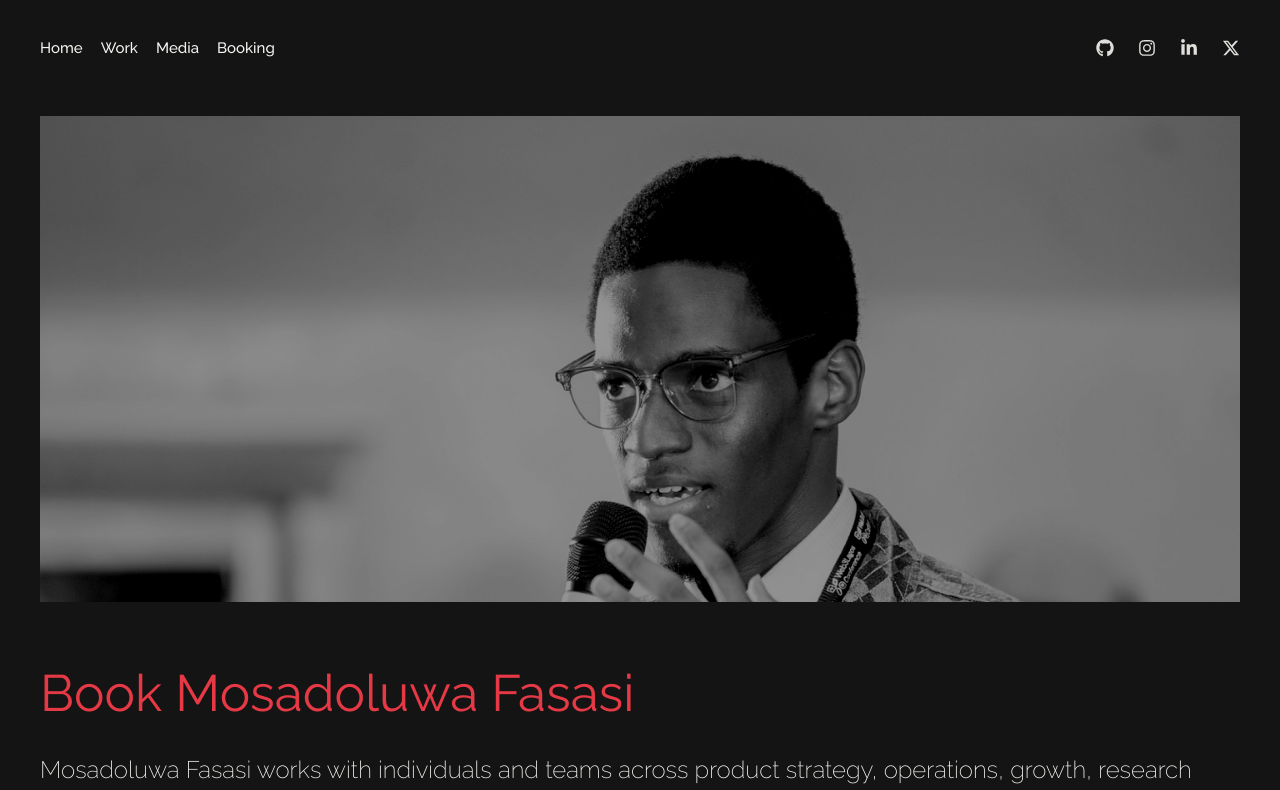
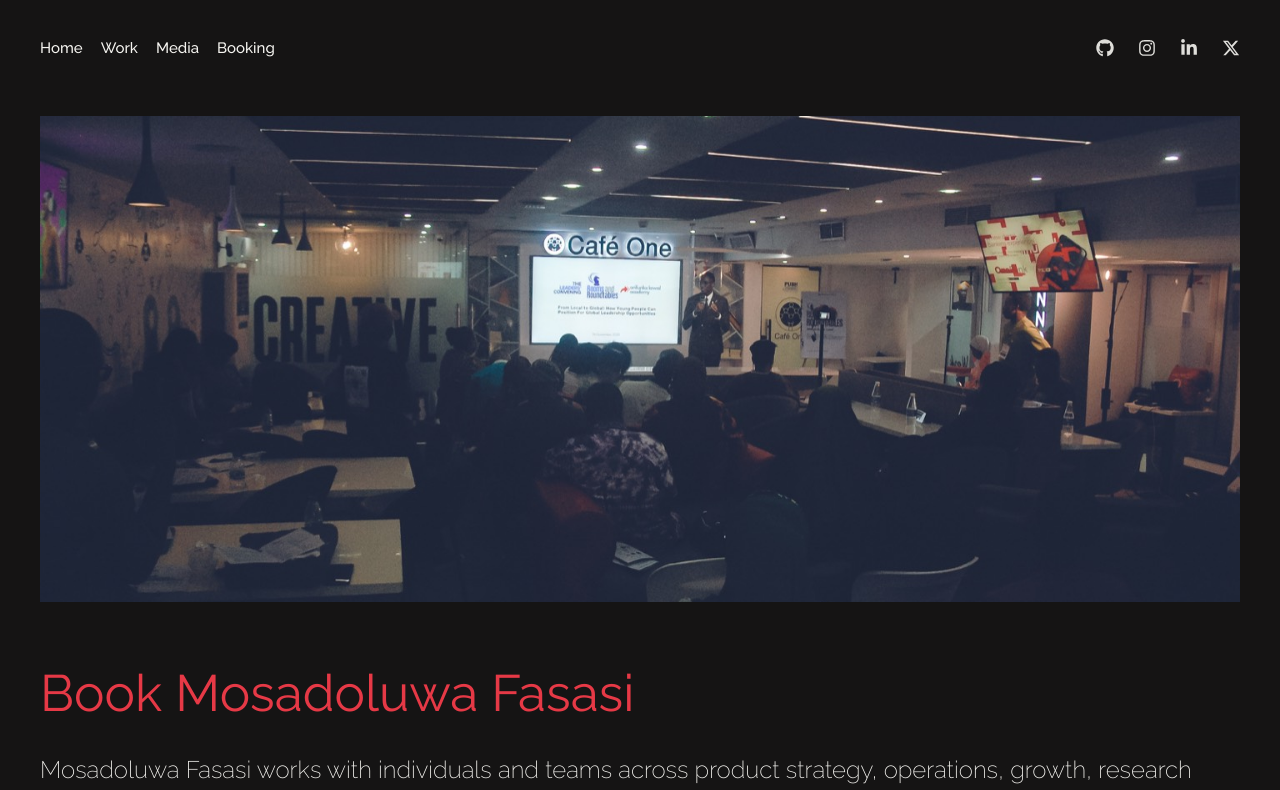
Before and after one commit to Mosamorphing/website, a React (Vite) app: page /booking in a window 1280 px wide. Shown: the top 790 px of the page. Built offline with nearby package versions, Linux system fonts and the light colour scheme.

Commit message:
add booking hero slideshow

```diff
--- a/src/pages/Booking/Booking.jsx
+++ b/src/pages/Booking/Booking.jsx
@@ -1,7 +1,25 @@
-import { useState } from "react";
+import { useEffect, useRef, useState } from "react";
 import "./booking.css";
 
 const FORM_NAME = "booking-request";
+const HERO_SLIDES = [
+  {
+    desktopSrc: "/booking-room-desktop.jpg",
+    mobileSrc: "/booking-room-mobile.jpg",
+    alt: "Mosadoluwa Fasasi speaking to an audience",
+    width: 1440,
+    height: 957,
+    className: "booking-hero-slide--room",
+  },
+  {
+    desktopSrc: "/booking-hero-desktop.jpg",
+    mobileSrc: "/booking-hero-mobile.jpg",
+    alt: "Mosadoluwa Fasasi speaking at Web3Lagos Conference",
+    width: 1440,
+    height: 1800,
+    className: "booking-hero-slide--portrait",
+  },
+];
 
 const encodeFormData = (data) => new URLSearchParams(data).toString();
 
@@ -18,6 +36,59 @@ const getBookingPayload = (formElement) => {
 
 const Booking = () => {
   const [status, setStatus] = useState("idle");
+  const [activeSlide, setActiveSlide] = useState(0);
+  const [portraitReady, setPortraitReady] = useState(false);
+  const [heroIsVisible, setHeroIsVisible] = useState(true);
+  const [pageIsVisible, setPageIsVisible] = useState(true);
+  const heroRef = useRef(null);
+
+  const advanceHero = () => {
+    if (activeSlide === 0 && !portraitReady) return;
+    setActiveSlide((currentSlide) => (currentSlide + 1) % HERO_SLIDES.length);
+  };
+
+  useEffect(() => {
+    const hero = heroRef.current;
+    if (!hero || !("IntersectionObserver" in window)) return undefined;
+
+    const observer = new IntersectionObserver(
+      ([entry]) => setHeroIsVisible(entry.isIntersecting),
+      { threshold: 0.2 },
+    );
+
+    observer.observe(hero);
+    return () => observer.disconnect();
+  }, []);
+
+  useEffect(() => {
+    const handleVisibilityChange = () => setPageIsVisible(!document.hidden);
+    document.addEventListener("visibilitychange", handleVisibilityChange);
+    return () => document.removeEventListener("visibilitychange", handleVisibilityChange);
+  }, []);
+
+  useEffect(() => {
+    const prefersReducedMotion = window.matchMedia(
+      "(prefers-reduced-motion: reduce)",
+    ).matches;
+
+    if (!portraitReady || !heroIsVisible || !pageIsVisible || prefersReducedMotion) {
+      return undefined;
+    }
+
+    const timer = window.setTimeout(() => {
+      setActiveSlide((currentSlide) =>
+        (currentSlide + 1) % HERO_SLIDES.length,
+      );
+    }, 6500);
+
+    return () => window.clearTimeout(timer);
+  }, [activeSlide, heroIsVisible, pageIsVisible, portraitReady]);
+
+  const handleHeroKeyDown = (event) => {
+    if (event.key !== "Enter" && event.key !== " ") return;
+    event.preventDefault();
+    advanceHero();
+  };
 
   const handleSubmit = async (event) => {
     event.preventDefault();
@@ -64,21 +135,36 @@ const Booking = () => {
 
   return (
     <main className="booking-page layout__container">
-      <div className="booking-hero">
-        <picture>
-          <source
-            media="(max-width: 768px)"
-            srcSet="/booking-hero-mobile.jpg"
-          />
-          <img
-            src="/booking-hero-desktop.jpg"
-            alt="Mosadoluwa Fasasi speaking at Web3Lagos Conference"
-            width="1440"
-            height="1800"
-            decoding="async"
-            fetchPriority="high"
-          />
-        </picture>
+      <div
+        ref={heroRef}
+        className="booking-hero"
+        role="button"
+        tabIndex="0"
+        aria-label="Show next booking photograph"
+        onClick={advanceHero}
+        onKeyDown={handleHeroKeyDown}
+      >
+        {HERO_SLIDES.map((slide, index) => (
+          <picture
+            key={slide.desktopSrc}
+            className={`booking-hero-slide ${slide.className} ${
+              activeSlide === index ? "is-active" : ""
+            }`}
+            aria-hidden={activeSlide !== index}
+          >
+            <source media="(max-width: 768px)" srcSet={slide.mobileSrc} />
+            <img
+              src={slide.desktopSrc}
+              alt={slide.alt}
+              width={slide.width}
+              height={slide.height}
+              decoding="async"
+              loading={index === 0 ? "eager" : "lazy"}
+              fetchPriority={index === 0 ? "high" : "low"}
+              onLoad={index === 1 ? () => setPortraitReady(true) : undefined}
+            />
+          </picture>
+        ))}
       </div>
 
       <header className="booking-intro">
--- a/src/pages/Booking/booking.css
+++ b/src/pages/Booking/booking.css
@@ -4,13 +4,32 @@
 }
 
 .booking-hero {
+  cursor: pointer;
   height: clamp(340px, 38vw, 560px);
   margin-top: 28px;
+  outline: none;
   overflow: hidden;
   position: relative;
 }
 
-.booking-hero picture,
+.booking-hero-slide {
+  inset: 0;
+  opacity: 0;
+  position: absolute;
+  transition: opacity 1.1s ease;
+}
+
+.booking-hero-slide.is-active {
+  opacity: 1;
+  z-index: 1;
+}
+
+.booking-hero:focus-visible {
+  outline: 1px solid #e63946;
+  outline-offset: 4px;
+}
+
+.booking-hero-slide,
 .booking-hero img {
   display: block;
   height: 100%;
@@ -18,8 +37,16 @@
 }
 
 .booking-hero img {
+  object-fit: cover;
+  pointer-events: none;
+}
+
+.booking-hero-slide--room img {
+  object-position: center;
+}
+
+.booking-hero-slide--portrait img {
   filter: grayscale(0.8) brightness(0.58) contrast(1.06);
-  object-fit: cover;
   object-position: 55% 32.5%;
 }
 
@@ -220,7 +247,7 @@
     margin-top: 32px;
   }
 
-  .booking-hero img {
+  .booking-hero-slide--portrait img {
     object-position: 55% 35%;
   }
 
@@ -254,3 +281,9 @@
     font-size: 15px;
   }
 }
+
+@media (prefers-reduced-motion: reduce) {
+  .booking-hero-slide {
+    transition: none;
+  }
+}
```
Also changed, not shown: public/booking-room-desktop.jpg (added), public/booking-room-mobile.jpg (added).
